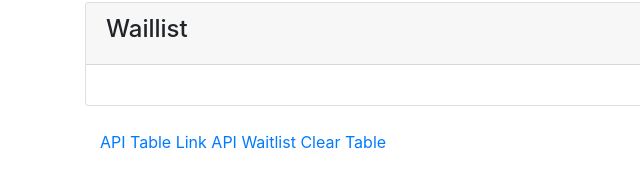
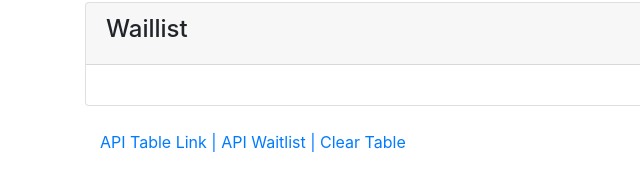
Before and after one commit to ccrum292/Golden_Pig, a website: page public/tables.html in a window 1280 px wide. Shown: the part 451-642 px from the top of the page, 0-640 px from the left. Drawn offline with nearby package versions, Linux system fonts and the light colour scheme.

Commit message:
small fixes

```diff
--- a/public/tables.html
+++ b/public/tables.html
@@ -60,10 +60,10 @@
         <div class="container">
           <p>
             <a href="/api/tables">
-              API Table Link
+              API Table Link |
             </a>
             <a href="/api/waitlist">
-              API Waitlist
+              API Waitlist |
             </a>
             <a href="#" id="clear">
               Clear Table
@@ -73,13 +73,6 @@
       </footer>
     </div>
 
-
-
-
-
-
-
-
     <script src="https://code.jquery.com/jquery-3.4.1.slim.min.js" integrity="sha384-J6qa4849blE2+poT4WnyKhv5vZF5SrPo0iEjwBvKU7imGFAV0wwj1yYfoRSJoZ+n" crossorigin="anonymous"></script>
     <script src="https://cdn.jsdelivr.net/npm/popper.js@1.16.0/dist/umd/popper.min.js" integrity="sha384-Q6E9RHvbIyZFJoft+2mJbHaEWldlvI9IOYy5n3zV9zzTtmI3UksdQRVvoxMfooAo" crossorigin="anonymous"></script>
     <script src="https://stackpath.bootstrapcdn.com/bootstrap/4.4.1/js/bootstrap.min.js" integrity="sha384-wfSDF2E50Y2D1uUdj0O3uMBJnjuUD4Ih7YwaYd1iqfktj0Uod8GCExl3Og8ifwB6" crossorigin="anonymous"></script>
```
Also changed, not shown: public/index.html (+0 -7 lines), public/reservations.html (+1 -8 lines).
